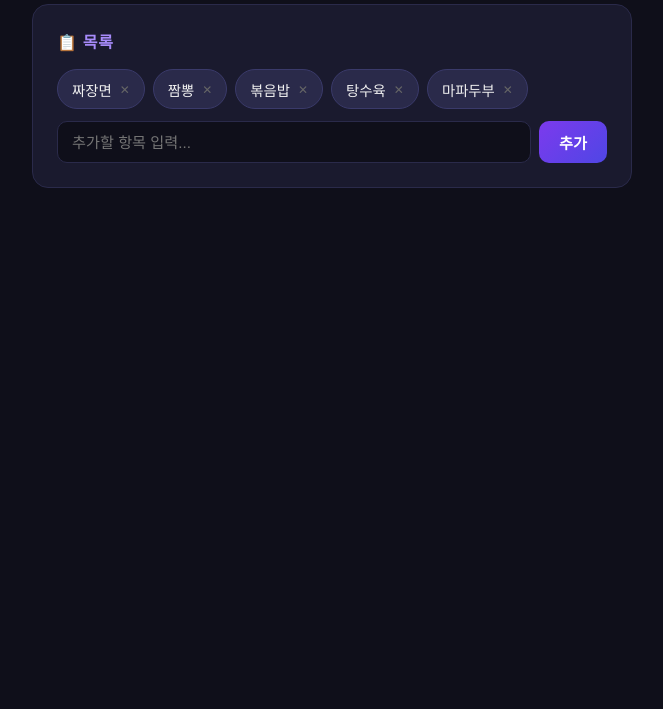
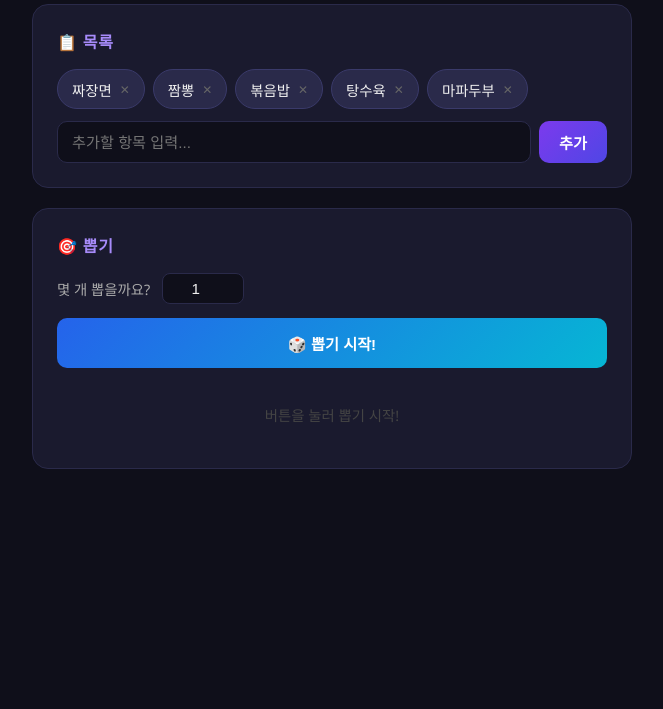
Before and after one commit to sakii-ito/Flask-random-picker, a Flask app: page / in a window 1280 px wide. Shown: the part 138-847 px from the top of the page, without its empty margins (308-971 px from the left). Run offline with Flask 3, Linux system fonts and the light colour scheme.

Commit message:
feat: 랜덤 뽑기 기능 구현

```diff
--- a/app.py
+++ b/app.py
@@ -1,5 +1,6 @@
 # Flask web application 만들기
-
+import random
+from datetime import datetime
 from flask import Flask, render_template, request
 
 # Appication 생성
@@ -60,6 +61,31 @@
     # 목록에서 제거
     items.remove(item)
     return {"status": "ok", "items": items}
+
+@app.route("/pick")
+def pick():
+    """
+    랜덤 뽑기 API
+    쿼리 파라미터: ?count=N (몇 개 뽑을지, 기본값=1)
+    Response: {"picked": ["짜장면"], "timestamp": "20:15:30"}
+    """
+    # URL에서 count 값 읽기 (?count=3 이런 식으로)
+    count = request.args.get("count", 1, type=int)
+
+    # 입력값 검증
+    if count < 1:
+        return {"error": "1개 이상 뽑아야 해요!"}, 400
+    if count > len(items):
+        return {"error": f"목록에 {len(items)}개밖에 없어요!"}, 400
+
+    # 중복 없이 랜덤 뽑기
+    # random.sample(items, count)
+    picked = random.sample(items, count)
+
+    # 현재 시간 기록
+    timestamp = datetime.now().strftime("%H:%M:%S")
+
+    return {"picked": picked, "timestamp": timestamp}
 # Application 실행
 if __name__ == "__main__":
     app.run(debug=True, port=5000)
--- a/templates/index.html
+++ b/templates/index.html
@@ -138,6 +138,28 @@
 
     .toast.show { opacity: 1; }
 
+    .btn-blue {
+  background: linear-gradient(135deg, #2563eb, #06b6d4);
+  color: white;
+}
+
+.btn-blue:hover { opacity: 0.85; transform: translateY(-1px); }
+
+.result-item {
+  background: linear-gradient(135deg, #7c3aed33, #4f46e533);
+  border: 1px solid #7c3aed;
+  border-radius: 12px;
+  padding: 10px 20px;
+  font-size: 1.3rem;
+  font-weight: 700;
+  color: #c4b5fd;
+  animation: popIn 0.3s ease;
+}
+
+@keyframes popIn {
+  from { transform: scale(0.5); opacity: 0; }
+  to   { transform: scale(1);   opacity: 1; }
+}
   </style>
 </head>
 <body>
@@ -166,6 +188,32 @@
             <button class="btn btn-purple" onclick="addItem()">추가</button>
         </div>
     </div>
+    <!-- 뽑기 카드 -->
+  <div class="card">
+    <h2>🎯 뽑기</h2>
+
+    <!-- 몇 개 뽑을지 선택 -->
+    <div style="display:flex; align-items:center; gap:12px; margin-bottom:14px;">
+      <label style="color:#aaa; font-size:0.9rem;">몇 개 뽑을까요?</label>
+      <input type="number" id="count" value="1" min="1" max="10"
+             style="width:60px; background:#0f0f1a; border:1px solid #2a2a4a;
+                    border-radius:8px; padding:6px 10px; color:#f0f0f0;
+                    font-size:0.95rem; text-align:center; outline:none;">
+    </div>
+
+    <!-- 뽑기 버튼 -->
+    <button class="btn btn-blue" style="width:100%; padding:14px;"
+            onclick="pickRandom()">
+      🎲 뽑기 시작!
+    </button>
+
+    <!-- 결과 표시 -->
+    <div id="result-box"
+         style="min-height:60px; display:flex; align-items:center;
+                justify-content:center; flex-wrap:wrap; gap:10px; margin-top:16px;">
+      <span style="color:#444; font-size:0.9rem;">버튼을 눌러 뽑기 시작!</span>
+    </div>
+  </div>
 </div>
 
 <div class"toast" id="toast"></div>
@@ -187,6 +235,7 @@
     const data = await res.json();
     if (data.error) { showToast('❌ ' + data.error); return;
     }
+
 
     // 태그를 화면에 바로 추가
     const grid = document.getElementById('items-grid');
@@ -223,6 +272,25 @@
     toast.classList.add('show');
     setTimeout(() => toast.classList.remove('show'), 2000);
   }
+
+  // 랜덤 뽑기
+async function pickRandom() {
+  const count = document.getElementById('count').value;
+
+  // GET /pick?count=N 으로 요청
+  const res = await fetch(`/pick?count=${count}`);
+  const data = await res.json();
+
+  if (data.error) { showToast('❌ ' + data.error); return; }
+
+  // 결과 표시 (애니메이션 포함!)
+  const resultBox = document.getElementById('result-box');
+  resultBox.innerHTML = data.picked
+    .map(p => `<div class="result-item">🎉 ${p}</div>`)
+    .join('');
+
+   showToast('🎲 뽑기 완료!');
+}
 </script>
 
 </body>
```
